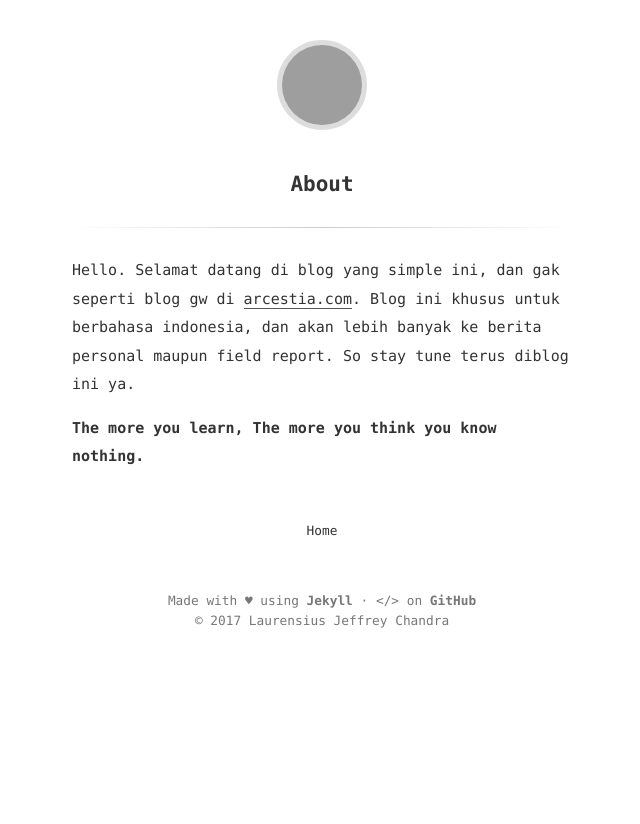
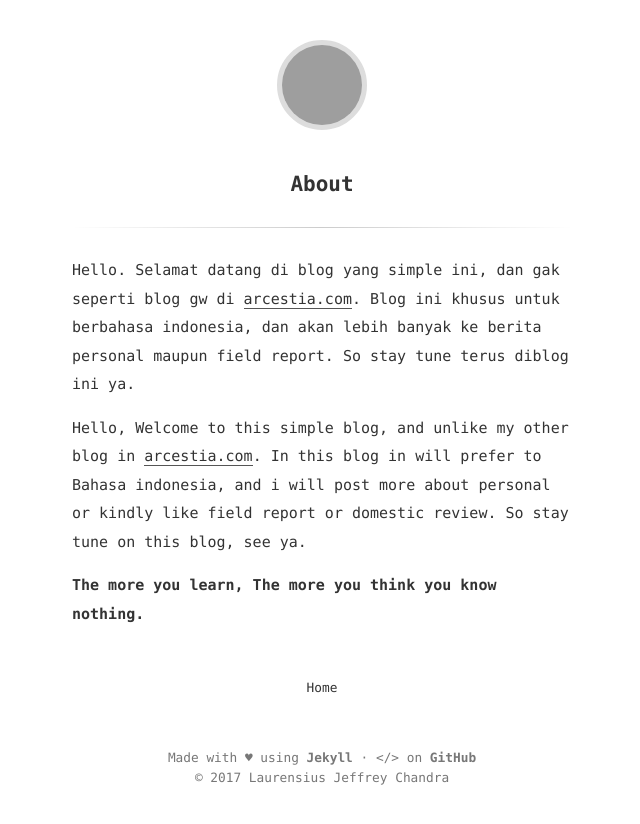
Before and after one commit to arcestia/skiddle.id, a Jekyll site: the page built from about.md, in a window 1280 px wide, cut to the strip 0-824 px from the top of the page. Shown: the whole strip, without its empty margins (318-958 px from the left). Built offline with Jekyll 4.4.1, drawn with Linux system fonts in a browser that asks for light colours; grey boxes are pictures that could not be loaded.

Commit message:
Adding English Translation

```diff
--- a/about.md
+++ b/about.md
@@ -6,4 +6,7 @@ title: About
 Hello.
 Selamat datang di blog yang simple ini, dan gak seperti blog gw di [arcestia.com](https://arcestia.com). Blog ini khusus untuk berbahasa indonesia, dan akan lebih banyak ke berita personal maupun field report. So stay tune terus diblog ini ya.
 
+Hello,
+Welcome to this simple blog, and unlike my other blog in [arcestia.com](https://arcestia.com). In this blog in will prefer to Bahasa indonesia, and i will post more about personal or kindly like field report or domestic review. So stay tune on this blog, see ya.
+
 **The more you learn, The more you think you know nothing.**
```
